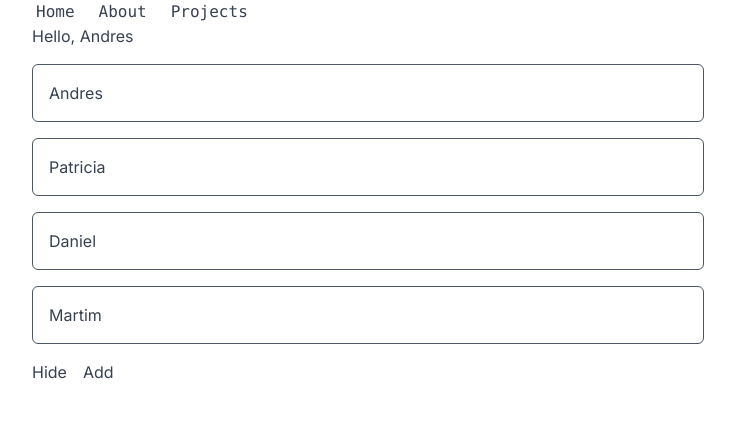
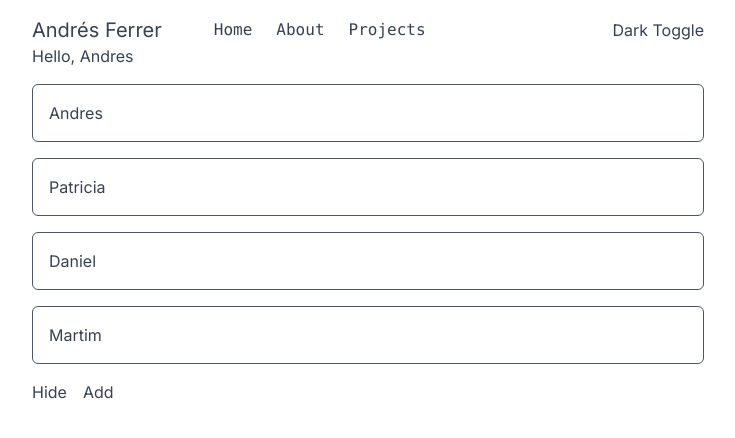
Before and after one commit to AndresFerrerPestana/next14-blog, a Next.js app: page / in a window 1280 px wide. Shown: the top 438 px of the page, without its empty margins (272-1007 px from the left). Built offline with nearby package versions, Linux system fonts and the light colour scheme.

Commit message:
positioning

```diff
--- a/components/header.js
+++ b/components/header.js
@@ -1,9 +1,18 @@
 import Navigation from "./navigation";
+import Link from "next/link";
 
 export default function Header() {
     return(
-        <header>
+        <header className="flex justify-between md:items-center mt-4">
+          <div className="flex items-center md:space-x-12">
+            <div className="hidden md:block">
+              <Link href="/" className="text-xl">Andrés Ferrer</Link>
+            </div>
           <Navigation />
+          </div>
+          <div>
+            Dark Toggle
+          </div>
         </header>
     )
 }
```
